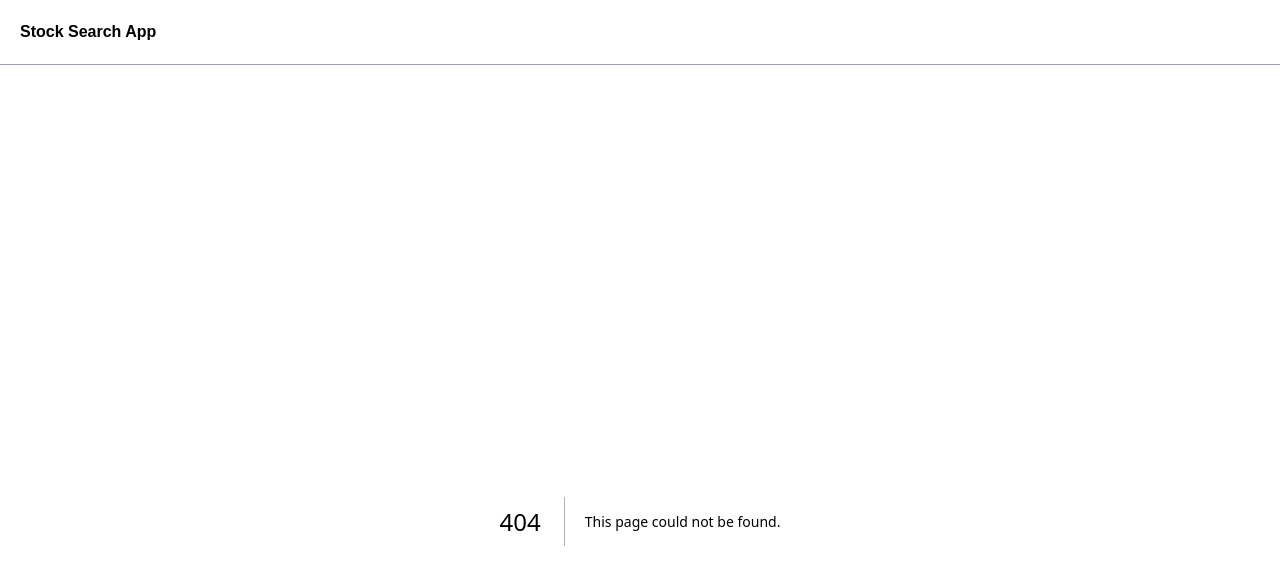
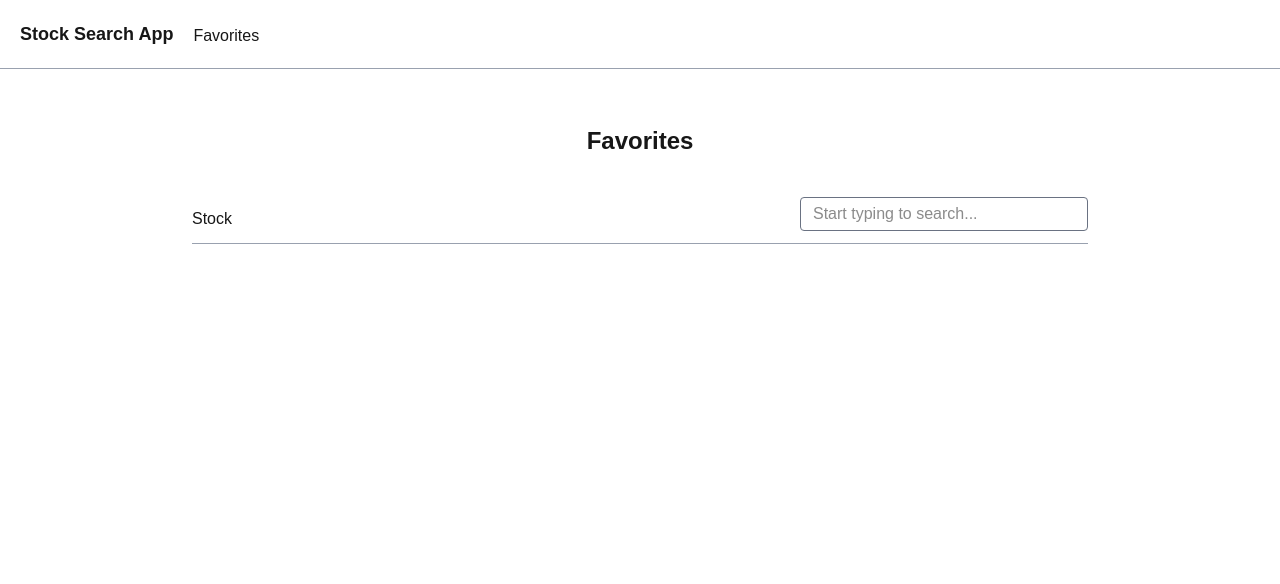
Before and after one commit to JozsefMezosi/stock-search-app, a Next.js app: page /favorites in a window 1280 px wide. Before the commit this address had no page. Shown: the top 584 px of the page. Built offline with nearby package versions, Linux system fonts and the light colour scheme.

Commit message:
add favorite button for search result item, stock detail view and create list favorite page

```diff
--- /dev/null
+++ b/src/app/favorites/page.tsx
@@ -0,0 +1,10 @@
+import { FavoriteList } from "@/components/favorites/favorite-list";
+
+export default async function Page() {
+  return (
+    <div className="m-auto w-[70%]">
+      <h1 className="font-black text-2xl mb-10 text-center">Favorites</h1>
+      <FavoriteList />
+    </div>
+  );
+}
--- /dev/null
+++ b/src/components/favorites/favorite-button.tsx
@@ -0,0 +1,36 @@
+"use client";
+import { StarIcon } from "@heroicons/react/24/outline";
+import { StarIcon as StarIconFilled } from "@heroicons/react/24/solid";
+import { FunctionComponent } from "react";
+import { useFavoritesStore } from "./favorites.store";
+import { useShallow } from "zustand/shallow";
+
+interface FavoriteButtonProps {
+  stockSymbol: string;
+}
+
+export const FavoriteButton: FunctionComponent<FavoriteButtonProps> = ({ stockSymbol }) => {
+  const { addFavorite, favorites, removeFavorite } = useFavoritesStore(
+    useShallow((store) => ({
+      favorites: store.favorites,
+      addFavorite: store.addFavorite,
+      removeFavorite: store.removeFavorite,
+    }))
+  );
+
+  if (favorites[stockSymbol]) {
+    return (
+      <StarIconFilled
+        className="w-7 cursor-pointer fill-amber-200 stroke-amber-400 hover:fill-white"
+        onClick={() => removeFavorite(stockSymbol)}
+      />
+    );
+  }
+
+  return (
+    <StarIcon
+      className="w-7 cursor-pointer hover:fill-amber-200 hover:stroke-amber-400"
+      onClick={() => addFavorite(stockSymbol)}
+    />
+  );
+};
--- /dev/null
+++ b/src/components/favorites/favorite-list-item.tsx
@@ -0,0 +1,25 @@
+import { EyeIcon, XMarkIcon } from "@heroicons/react/24/outline";
+import Link from "next/link";
+import { FunctionComponent } from "react";
+import { useFavoritesStore } from "./favorites.store";
+
+interface FavoriteListItemProps {
+  stockSymbol: string;
+}
+export const FavoriteListItem: FunctionComponent<FavoriteListItemProps> = ({ stockSymbol }) => {
+  const removeFavorite = useFavoritesStore((store) => store.removeFavorite);
+
+  return (
+    <div className="py-3 flex justify-between items-center">
+      <p>{stockSymbol}</p>
+      <div className="flex gap-2">
+        <Link href={`/stock/${stockSymbol}`} className="underline flex gap-3 justify-center">
+          <EyeIcon className="size-6 text-gray-500" />
+        </Link>
+        <button onClick={() => removeFavorite(stockSymbol)}>
+          <XMarkIcon className="w-6 cursor-pointer" />
+        </button>
+      </div>
+    </div>
+  );
+};
--- /dev/null
+++ b/src/components/favorites/favorite-list.tsx
@@ -0,0 +1,41 @@
+"use client";
+
+import { useFavoritesStore } from "./favorites.store";
+import { useMemo, useState } from "react";
+import { FavoriteListItem } from "./favorite-list-item";
+
+export const FavoriteList = () => {
+  const [query, setQuery] = useState("");
+
+  const favorites = useFavoritesStore((store) => store.favorites);
+
+  const filteredFavorites = useMemo(() => {
+    const favoriteStockNames = Object.keys(favorites);
+    if (!query.length) {
+      return favoriteStockNames;
+    }
+
+    return favoriteStockNames.filter((stockSymbol) => stockSymbol.toLowerCase().includes(query.toLocaleLowerCase()));
+  }, [favorites, query]);
+
+  return (
+    <div>
+      <div className="flex justify-between items-end border-b border-gray-400 pb-3">
+        <p className="pr-4">Stock</p>
+        <input
+          type="text"
+          className="border border-gray-500 py-1 rounded px-3 w-full max-w-72"
+          placeholder="Start typing to search..."
+          value={query}
+          onChange={(e) => setQuery(e.target.value)}
+        />
+      </div>
+
+      <div className="[&>:not(:last-child)]:border-b [&>:not(:last-child)]:border-gray-300">
+        {filteredFavorites.map((stockSymbol) => (
+          <FavoriteListItem stockSymbol={stockSymbol} key={stockSymbol} />
+        ))}
+      </div>
+    </div>
+  );
+};
--- /dev/null
+++ b/src/components/favorites/favorites.store.ts
@@ -0,0 +1,24 @@
+import { create } from "zustand";
+import { persist } from "zustand/middleware";
+
+interface FavoritesStore {
+  favorites: Record<string, true>;
+  addFavorite: (stockSymbol: string) => void;
+  removeFavorite: (stockSymbol: string) => void;
+}
+
+export const useFavoritesStore = create(
+  persist<FavoritesStore>(
+    (set) => ({
+      favorites: {},
+      addFavorite: (stockSymbol) => set((state) => ({ favorites: { ...state.favorites, [stockSymbol]: true } })),
+      removeFavorite: (stockSymbol) =>
+        set((state) => {
+          const newFavorites = { ...state.favorites };
+          delete newFavorites[stockSymbol];
+          return { favorites: newFavorites };
+        }),
+    }),
+    { name: "stock-search-app-favorites" }
+  )
+);
--- a/src/components/navbar/navbar.tsx
+++ b/src/components/navbar/navbar.tsx
@@ -2,9 +2,12 @@ import Link from "next/link";
 
 export const Navbar = () => {
   return (
-    <header className="p-5 border-b border-gray-400">
-      <Link href="/" className="font-semibold">
-        <h1> Stock Search App</h1>
+    <header className="p-5 border-b border-gray-400 flex gap-5 items-end">
+      <Link href="/" className="font-semibold text-lg">
+        <h1>Stock Search App</h1>
+      </Link>
+      <Link href="/favorites">
+        <h1>Favorites</h1>
       </Link>
     </header>
   );
--- a/src/components/search/search-result-list/search-result-item.tsx
+++ b/src/components/search/search-result-list/search-result-item.tsx
@@ -1,3 +1,4 @@
+import { FavoriteButton } from "@/components/favorites/favorite-button";
 import { SearchResultItem } from "@/models";
 import { EyeIcon } from "@heroicons/react/16/solid";
 import Link from "next/link";
@@ -8,9 +9,12 @@ export const SearchResultItemComponent: FunctionComponent<SearchResultItem> = ({
     <div className="grid grid-cols-3 gap-2 p-2 child [&>*]:text-center [&>:not(:last-child)]:border-r [&>:not(:last-child)]:border-gray-300">
       <p>{name}</p>
       <p>{symbol}</p>
-      <Link href={`/stock/${symbol}`} className="underline flex gap-3 justify-center">
-        <EyeIcon className="size-6 text-gray-500" />
-      </Link>
+      <div className="flex gap-2 justify-center items-center">
+        <Link href={`/stock/${symbol}`} className="underline flex gap-3 justify-center">
+          <EyeIcon className="size-6 text-gray-500" />
+        </Link>
+        <FavoriteButton stockSymbol={symbol} />
+      </div>
     </div>
   );
 };
--- a/src/components/stock/stock-page-conatiner.tsx
+++ b/src/components/stock/stock-page-conatiner.tsx
@@ -3,13 +3,17 @@ import { FunctionComponent } from "react";
 import { StockPriceCard } from "./stock-price-card";
 import { StockPriceComparisonCard } from "./stock-price-comparison-card";
 import { StockVolumeAndChangeCard } from "./stock-volume-and-change-card";
+import { FavoriteButton } from "../favorites/favorite-button";
 
 export const StockPageContainer: FunctionComponent<StockData> = (data) => {
   return (
     <div className="max-w-4xl mx-auto p-4">
       <div className="flex flex-col md:flex-row justify-between mb-6 gap-3">
         <div>
-          <h1 className="text-3xl font-bold">{data["01. symbol"]}</h1>
+          <div className="flex gap-2">
+            <h1 className="text-3xl font-bold">{data["01. symbol"]}</h1>
+            <FavoriteButton stockSymbol={data["01. symbol"]} />
+          </div>
           <p className="text-gray-500">Last updated: {data["07. latest trading day"]}</p>
         </div>
         <span className="text-3xl font-bold">${data["05. price"]}</span>
```
